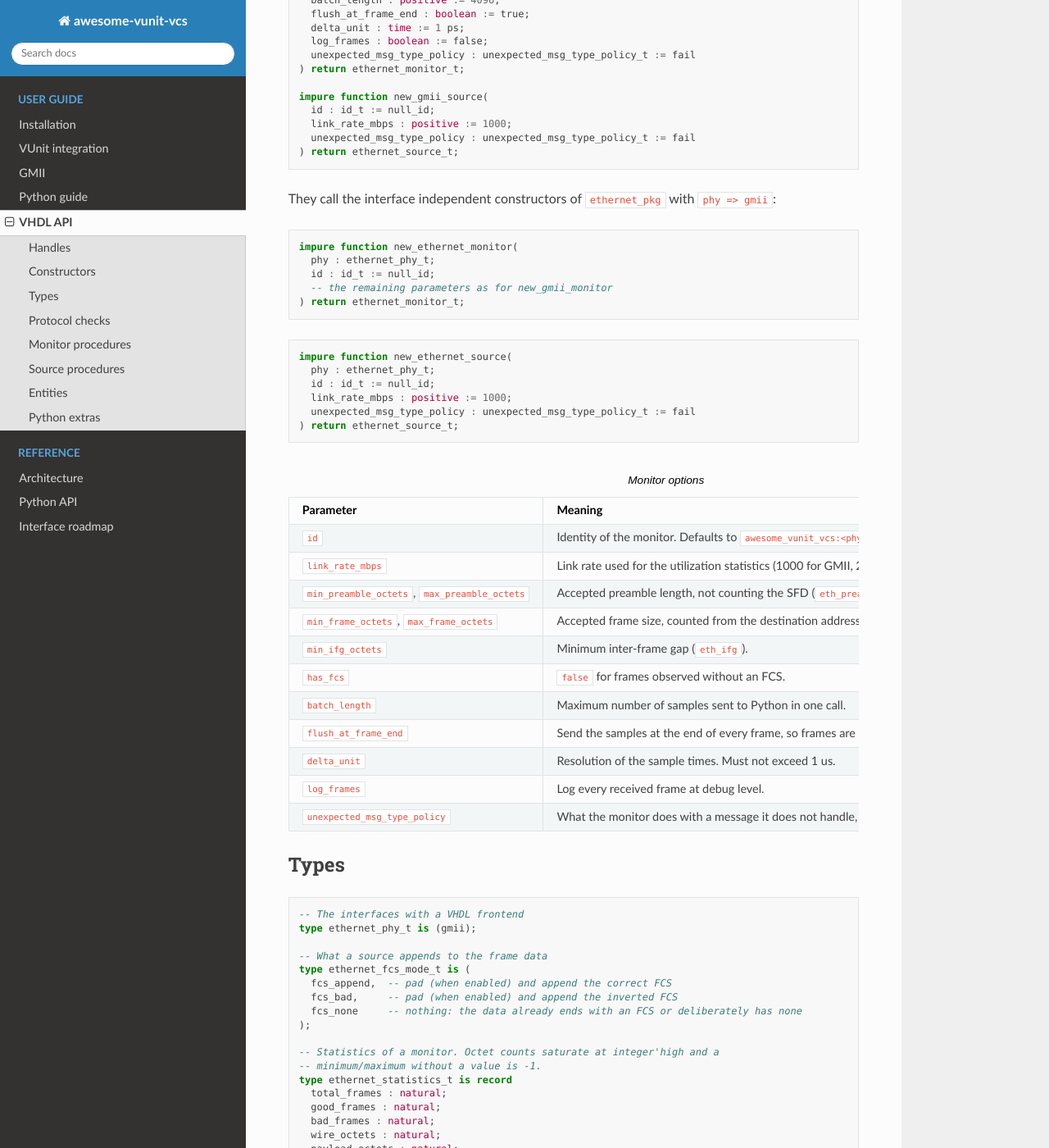
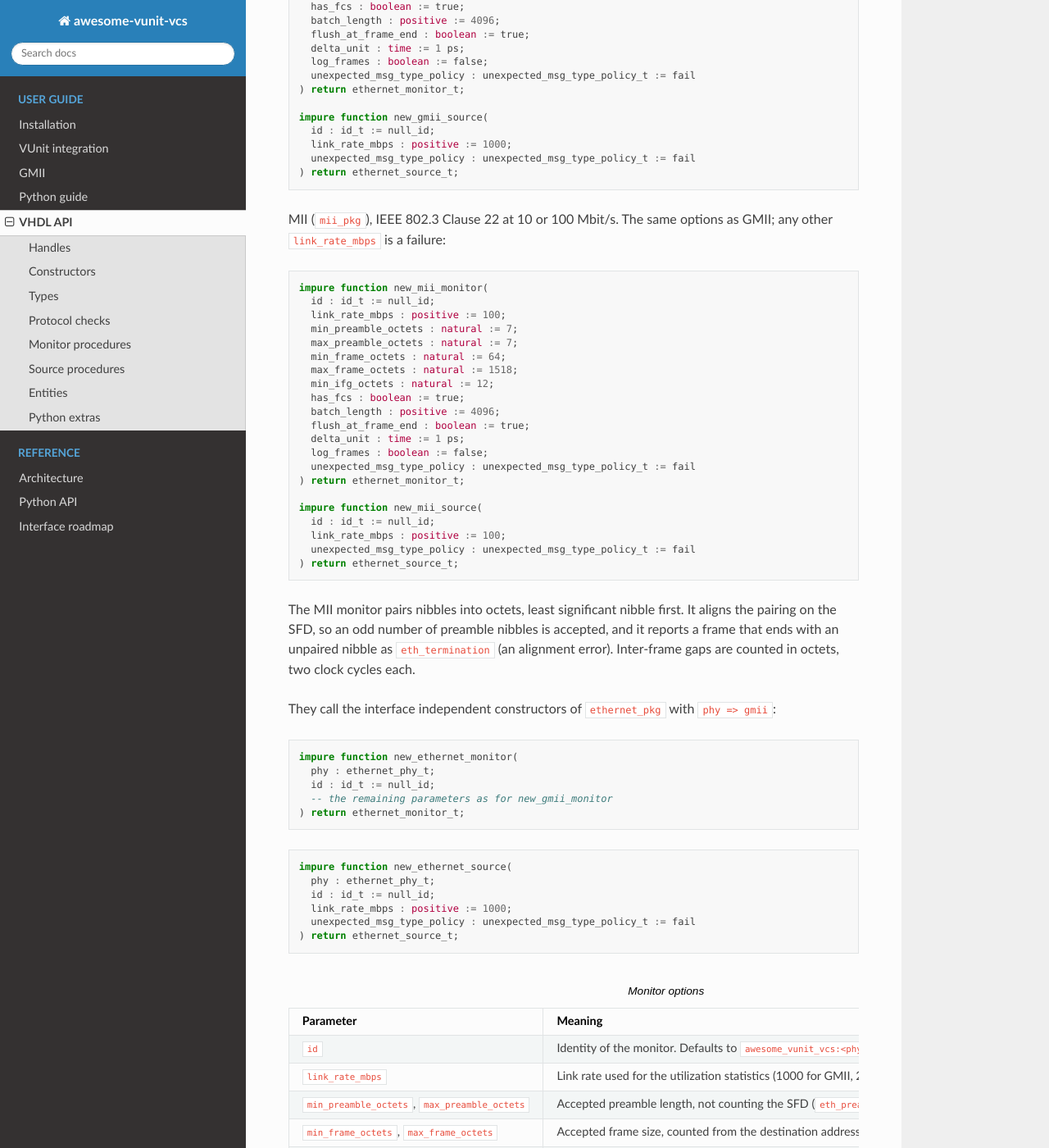
Before and after one commit to ru551n/awesome-vunit-vcs, a Sphinx documentation site: the page built from docs/vhdl_api.rst, in a window 1280 px wide and 1400 px high, scrolled down 1318 px. Shown: the whole window at 82% size. Built offline with Sphinx 7.4.7 and the Read the Docs theme 3.1.0, drawn with Linux system fonts in a browser that asks for light colours; some of the changed text lies outside the part shown.

Commit message:
Document the MII components
Co-Authored-By: Claude Opus 5 (1M context) <noreply@anthropic.com>
Claude-Session: https://claude.ai/code/session_01JeHASFecKb8GC7N4zgs1rr

```diff
--- a/docs/vhdl_api.rst
+++ b/docs/vhdl_api.rst
@@ -13,7 +13,7 @@ A testbench uses everything through one context:
    library awesome_vunit_vcs;
    context awesome_vunit_vcs.ethernet_context;
 
-The context makes ``ethernet_pkg``, ``gmii_pkg``, VUnit's ``com_context``, ``sync_pkg`` and
+The context makes ``ethernet_pkg``, ``gmii_pkg``, ``mii_pkg``, ``xgmii_pkg``, VUnit's ``com_context``, ``sync_pkg`` and
 ``vc_pkg`` visible. The procedures below take ``signal net : inout network_t`` like all ``com``
 procedures.
 
@@ -70,6 +70,38 @@ GMII (``gmii_pkg``):
      link_rate_mbps : positive := 1000;
      unexpected_msg_type_policy : unexpected_msg_type_policy_t := fail
    ) return ethernet_source_t;
+
+MII (``mii_pkg``), IEEE 802.3 Clause 22 at 10 or 100 Mbit/s. The same options as GMII; any other
+``link_rate_mbps`` is a failure:
+
+.. code-block:: vhdl
+
+   impure function new_mii_monitor(
+     id : id_t := null_id;
+     link_rate_mbps : positive := 100;
+     min_preamble_octets : natural := 7;
+     max_preamble_octets : natural := 7;
+     min_frame_octets : natural := 64;
+     max_frame_octets : natural := 1518;
+     min_ifg_octets : natural := 12;
+     has_fcs : boolean := true;
+     batch_length : positive := 4096;
+     flush_at_frame_end : boolean := true;
+     delta_unit : time := 1 ps;
+     log_frames : boolean := false;
+     unexpected_msg_type_policy : unexpected_msg_type_policy_t := fail
+   ) return ethernet_monitor_t;
+
+   impure function new_mii_source(
+     id : id_t := null_id;
+     link_rate_mbps : positive := 100;
+     unexpected_msg_type_policy : unexpected_msg_type_policy_t := fail
+   ) return ethernet_source_t;
+
+The MII monitor pairs nibbles into octets, least significant nibble first. It aligns the pairing on
+the SFD, so an odd number of preamble nibbles is accepted, and it reports a frame that ends with an
+unpaired nibble as ``eth_termination`` (an alignment error). Inter-frame gaps are counted in octets,
+two clock cycles each.
 
 They call the interface independent constructors of ``ethernet_pkg`` with ``phy => gmii``:
 
@@ -348,6 +380,10 @@ Entities
      );
    end entity;
 
+``mii_monitor`` and ``mii_source`` have the same generics and ports with
+``data : std_ulogic_vector(3 downto 0)``. ``clk`` is ``TX_CLK`` or ``RX_CLK``, sampled and driven on
+its rising edge. ``CRS`` and ``COL`` of half duplex operation are not supported.
+
 Python extras
 -------------
 
```
Also changed, not shown: docs/notes-mii.md (added, +62 -0 lines).
